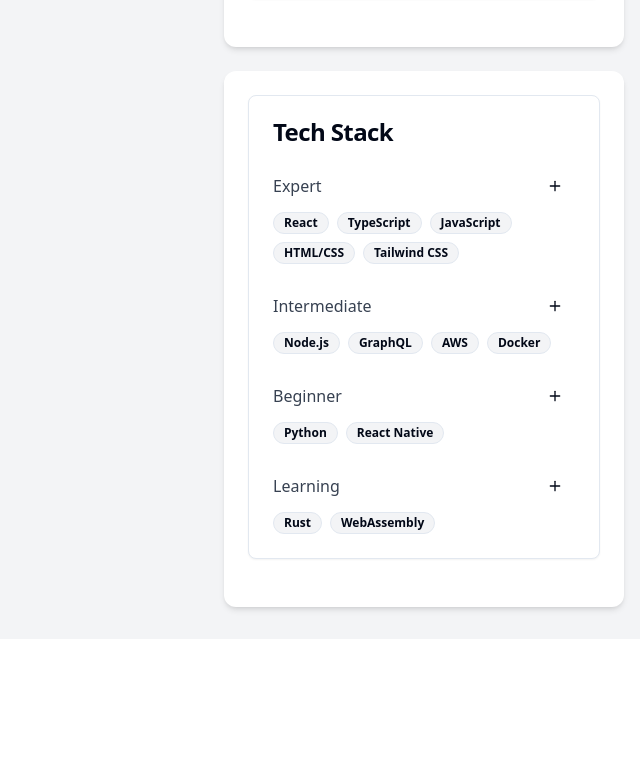
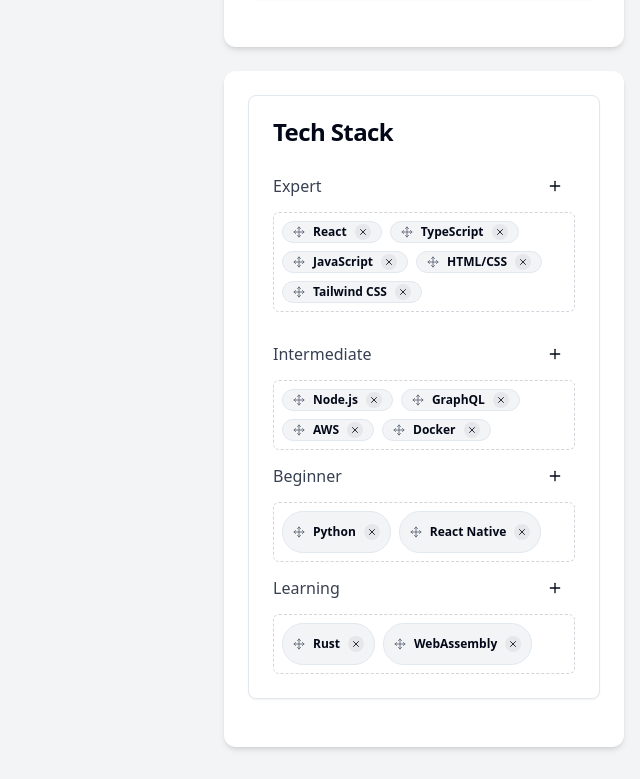
Before and after one commit to Striver-3110/employee-profile-spark, a React (Vite) app: page / in a window 1280 px wide. Shown: the part 777-1556 px from the top of the page, without its empty margins (640-1280 px from the left). Before the commit the page ends 1416 px from the top, so only its background shows below. Built offline with nearby package versions, Linux system fonts and the light colour scheme.

Commit message:
feat: Implement tech stack management features
- Prevent duplicate tech stack suggestions.
- Add drag-and-drop functionality for category changes.
- Include delete option for tech stacks.

```diff
--- a/src/components/SkillsDisplay.tsx
+++ b/src/components/SkillsDisplay.tsx
@@ -1,10 +1,10 @@
 
-import React, { useState } from 'react';
+import React, { useState, useRef } from 'react';
 import { Card, CardContent, CardHeader, CardTitle } from "@/components/ui/card";
 import { Badge } from "@/components/ui/badge";
 import { Button } from "@/components/ui/button";
 import { Input } from "@/components/ui/input";
-import { Plus } from "lucide-react";
+import { Plus, X, Move } from "lucide-react";
 import { DialogComponent } from './ui/dialog-content';
 import { skillSuggestions } from '@/data/mockData';
 import { toast } from "sonner";
@@ -25,6 +25,13 @@ const SkillsDisplay: React.FC<SkillsDisplayProps> = ({ skills, role, onUpdate })
   const [selectedCategory, setSelectedCategory] = useState<string>('');
   const [newSkill, setNewSkill] = useState('');
   const [filteredSuggestions, setFilteredSuggestions] = useState<string[]>([]);
+  const [draggedSkill, setDraggedSkill] = useState<{ skill: string; category: string } | null>(null);
+
+  // Create refs for each category for drop zones
+  const expertRef = useRef<HTMLDivElement>(null);
+  const intermediateRef = useRef<HTMLDivElement>(null);
+  const beginnerRef = useRef<HTMLDivElement>(null);
+  const learningRef = useRef<HTMLDivElement>(null);
 
   // Determine if it's a tech or non-tech role
   const isTechRole = role === 'tech';
@@ -32,6 +39,9 @@ const SkillsDisplay: React.FC<SkillsDisplayProps> = ({ skills, role, onUpdate })
 
   // Get appropriate suggestions based on role
   const suggestions = isTechRole ? skillSuggestions.tech : skillSuggestions.nonTech;
+
+  // Get all skills across all categories
+  const allSkills = [...skills.expert, ...skills.intermediate, ...skills.beginner, ...skills.learning];
 
   const handleOpenDialog = (category: string) => {
     setSelectedCategory(category);
@@ -47,9 +57,11 @@ const SkillsDisplay: React.FC<SkillsDisplayProps> = ({ skills, role, onUpdate })
       return;
     }
 
-    // Filter suggestions based on input
+    // Filter suggestions based on input and exclude already added skills
     const filtered = suggestions.filter(
-      suggestion => suggestion.toLowerCase().includes(value.toLowerCase())
+      suggestion =>
+        suggestion.toLowerCase().includes(value.toLowerCase()) &&
+        !allSkills.includes(suggestion)
     );
     setFilteredSuggestions(filtered);
   };
@@ -69,7 +81,6 @@ const SkillsDisplay: React.FC<SkillsDisplayProps> = ({ skills, role, onUpdate })
       const categorySkills = skills[selectedCategory as keyof typeof skills];
 
       // Check if skill already exists in any category
-      const allSkills = [...skills.expert, ...skills.intermediate, ...skills.beginner, ...skills.learning];
       if (allSkills.includes(newSkill.trim())) {
         toast.error("This skill already exists in your skills list");
         return;
@@ -82,24 +93,86 @@ const SkillsDisplay: React.FC<SkillsDisplayProps> = ({ skills, role, onUpdate })
     }
   };
 
+  // Drag and Drop handlers
+  const handleDragStart = (skill: string, category: string) => {
+    setDraggedSkill({ skill, category });
+  };
+
+  const handleDragOver = (e: React.DragEvent) => {
+    e.preventDefault();
+  };
+
+  const handleDrop = (targetCategory: string, e: React.DragEvent) => {
+    e.preventDefault();
+
+    if (!draggedSkill) return;
+
+    const { skill, category: sourceCategory } = draggedSkill;
+
+    // If source and target are the same, do nothing
+    if (sourceCategory === targetCategory) {
+      setDraggedSkill(null);
+      return;
+    }
+
+    // Remove from source
+    const sourceSkills = [...skills[sourceCategory as keyof typeof skills]];
+    const updatedSourceSkills = sourceSkills.filter(s => s !== skill);
+    onUpdate(sourceCategory, updatedSourceSkills);
+
+    // Add to target
+    const targetSkills = [...skills[targetCategory as keyof typeof skills]];
+    const updatedTargetSkills = [...targetSkills, skill];
+    onUpdate(targetCategory, updatedTargetSkills);
+
+    // Reset dragged skill
+    setDraggedSkill(null);
+    toast.success(`Moved "${skill}" from ${sourceCategory} to ${targetCategory}`);
+  };
+
+  const handleDeleteSkill = (category: string, skillToDelete: string) => {
+    const categorySkills = skills[category as keyof typeof skills];
+    const updatedSkills = categorySkills.filter(skill => skill !== skillToDelete);
+    onUpdate(category, updatedSkills);
+    toast.success(`Removed "${skillToDelete}" from ${category}`);
+  };
+
   // Helper function to render each skill category
-  const renderSkillCategory = (title: string, category: string, skillList: string[]) => (
-    <div>
+  const renderSkillCategory = (title: string, category: string, skillList: string[], ref: React.RefObject<HTMLDivElement>) => (
+    <div className="mb-6">
       <div className="flex justify-between items-center mb-2">
         <h3 className="font-medium text-gray-700 capitalize">{title}</h3>
         <Button variant="ghost" size="sm" onClick={() => handleOpenDialog(category)}>
           <Plus size={16} />
         </Button>
       </div>
-      <div className="flex flex-wrap gap-2">
+      <div
+        ref={ref}
+        className="flex flex-wrap gap-2 min-h-[60px] p-2 border border-dashed border-gray-300 rounded-md"
+        onDragOver={handleDragOver}
+        onDrop={(e) => handleDrop(category, e)}
+      >
         {skillList.length > 0 ? (
           skillList.map((skill, index) => (
-            <Badge key={index} variant="outline" className="bg-gray-100">
+            <Badge
+              key={index}
+              variant="outline"
+              className="bg-gray-100 group relative cursor-move flex items-center gap-1"
+              draggable
+              onDragStart={() => handleDragStart(skill, category)}
+            >
+              <Move size={12} className="text-gray-500 mr-1" />
               {skill}
+              <button
+                onClick={() => handleDeleteSkill(category, skill)}
+                className="ml-1 h-4 w-4 rounded-full flex items-center justify-center bg-gray-200 hover:bg-red-500 hover:text-white"
+              >
+                <X size={10} />
+              </button>
             </Badge>
           ))
         ) : (
-          <p className="text-gray-400 text-sm">No skills added yet</p>
+          <p className="text-gray-400 text-sm">Drop skills here</p>
         )}
       </div>
     </div>
@@ -111,11 +184,11 @@ const SkillsDisplay: React.FC<SkillsDisplayProps> = ({ skills, role, onUpdate })
         <CardTitle>{componentTitle}</CardTitle>
       </CardHeader>
       <CardContent>
-        <div className="space-y-6">
-          {renderSkillCategory('Expert', 'expert', skills.expert)}
-          {renderSkillCategory('Intermediate', 'intermediate', skills.intermediate)}
-          {renderSkillCategory('Beginner', 'beginner', skills.beginner)}
-          {renderSkillCategory('Learning', 'learning', skills.learning)}
+        <div className="space-y-2">
+          {renderSkillCategory('Expert', 'expert', skills.expert, expertRef)}
+          {renderSkillCategory('Intermediate', 'intermediate', skills.intermediate, intermediateRef)}
+          {renderSkillCategory('Beginner', 'beginner', skills.beginner, beginnerRef)}
+          {renderSkillCategory('Learning', 'learning', skills.learning, learningRef)}
         </div>
       </CardContent>
 
```
